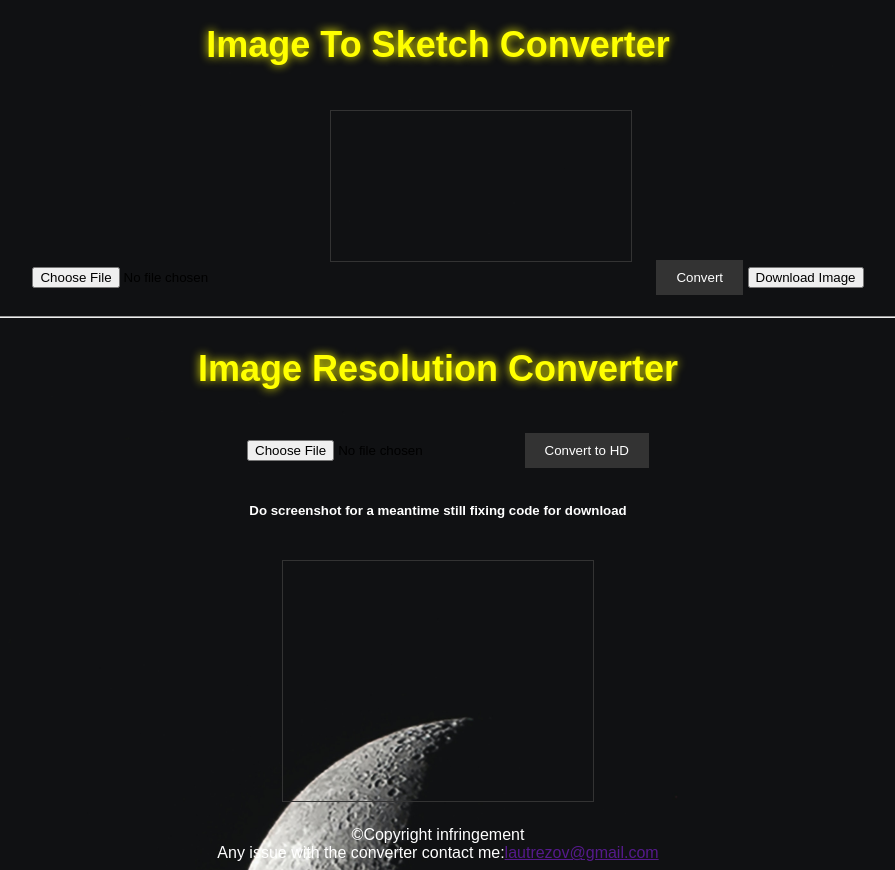
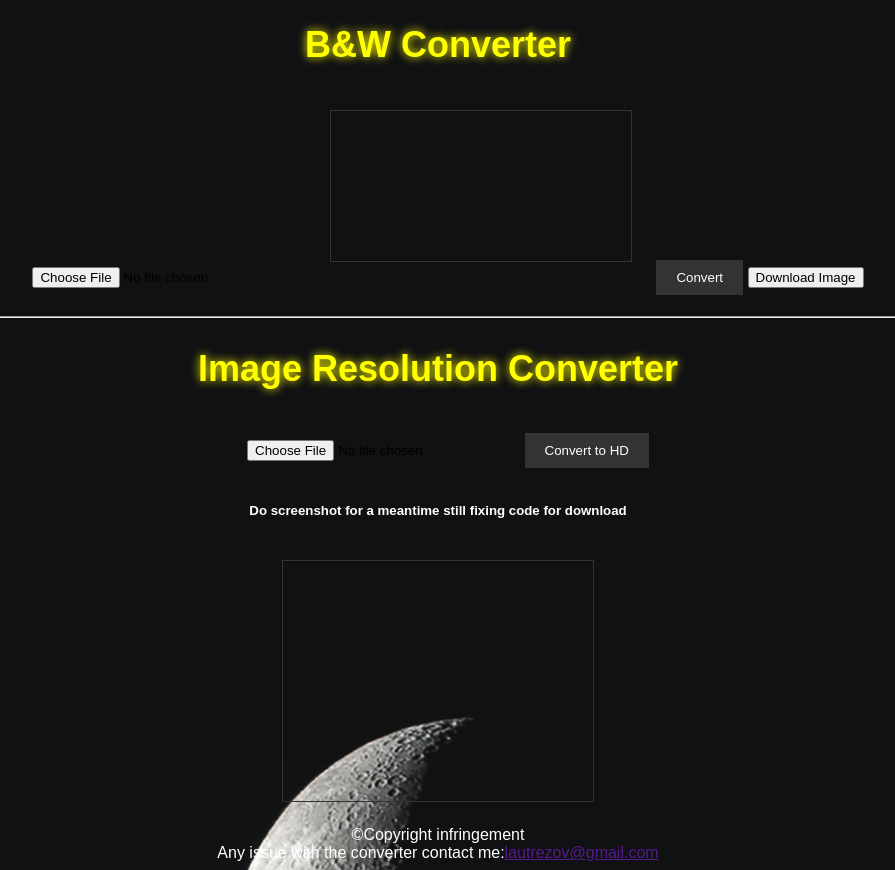
Before and after one commit to zyrill707/Imagetosketch, a plain HTML site: page index.html in a window 1280 px wide. Shown: the whole page, without its empty margins (202-1097 px from the left). Drawn offline with Linux system fonts and the light colour scheme.

Commit message:
Add files via upload

```diff
--- a/index.html
+++ b/index.html
@@ -6,7 +6,7 @@
     <link rel="stylesheet" type="text/css" href="style.css">
 </head>
 <body>
-    <h1 class="glowing-text">Image To Sketch Converter</h1>
+    <h1 class="glowing-text">B&W Converter</h1>
     <input type="file" id="imageInput" accept="image/*">
     <canvas id="sketchCanvas"></canvas>
     <button id="convertButton">Convert</button>
```
